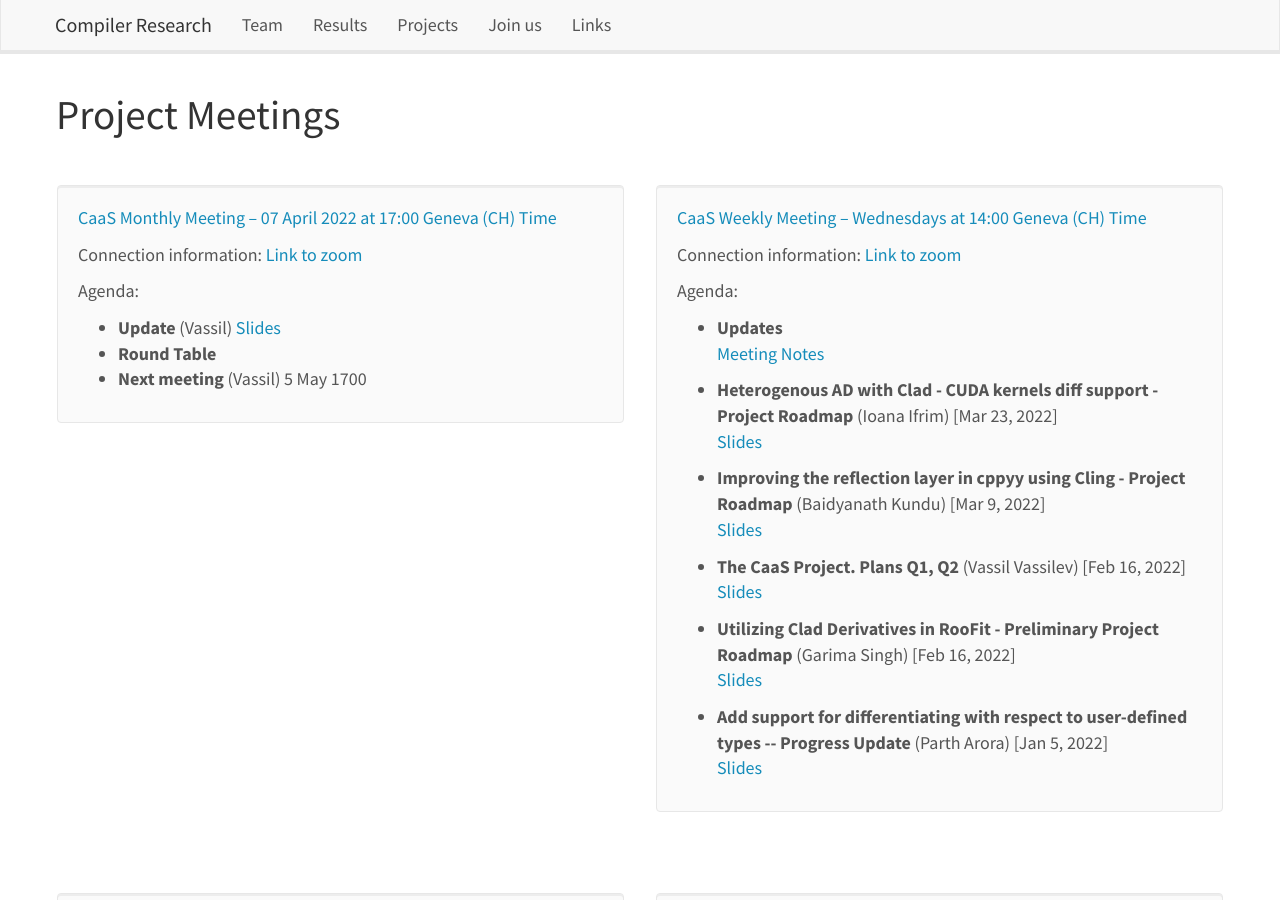
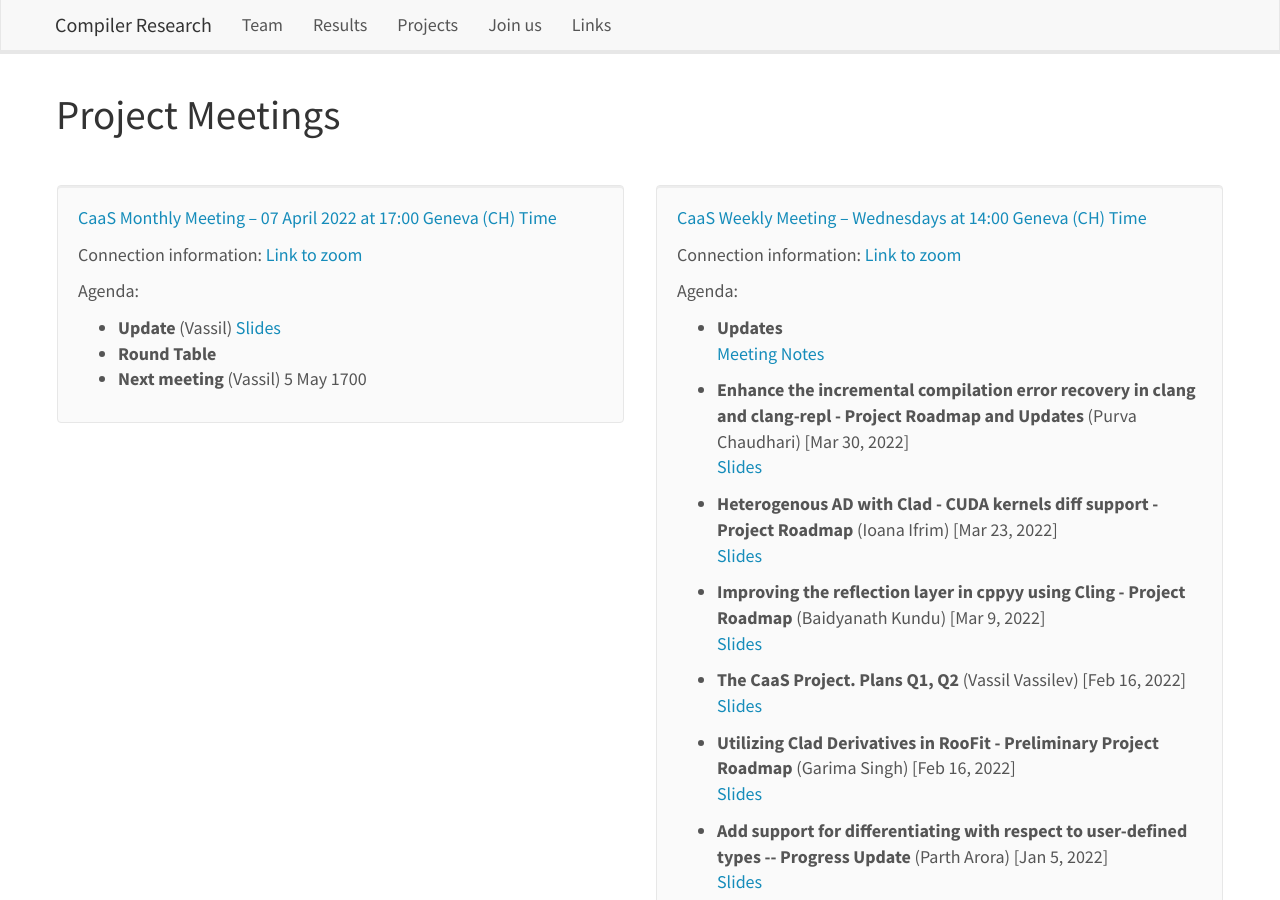
Before and after one commit to vgvassilev/clad, a Jekyll site: the page built from _pages/meetings.md, in a window 1280 px wide and 900 px high. Built offline with Jekyll 4.4.1, drawn with Linux system fonts in a browser that asks for light colours; nearby versions of some CDN libraries; a style sheet for code colours, icons or effects is not loaded.

Commit message:
Add Presentation (#32)
Add Purva's presentation

```diff
--- a/_data/standing_meetings.yml
+++ b/_data/standing_meetings.yml
@@ -5,6 +5,10 @@
   agenda:
     - title: Updates
       link: "[Meeting Notes](https://docs.google.com/document/d/1HMUtM8rRPeTYDqsWZVD-iQityjJj9_GKgu0FHHbiBr0)"
+    - title: "Enhance the incremental compilation error recovery in clang and clang-repl - Project Roadmap and Updates"
+      date: 2022-03-30 14:00:00 +0200
+      speaker: "Purva Chaudhari"
+      link: "[Slides](/assets/presentations/CaaS_Weekly_30_03_2022_Purva-Enhance_incremental_compilation_error_recovery_in_clang_and_clang-repl.pdf)"
     - title: "Heterogenous AD with Clad - CUDA kernels diff support - Project Roadmap"
       date: 2022-03-23 14:00:00 +0200
       speaker: "Ioana Ifrim"
```
Also changed, not shown: 1 other file.
